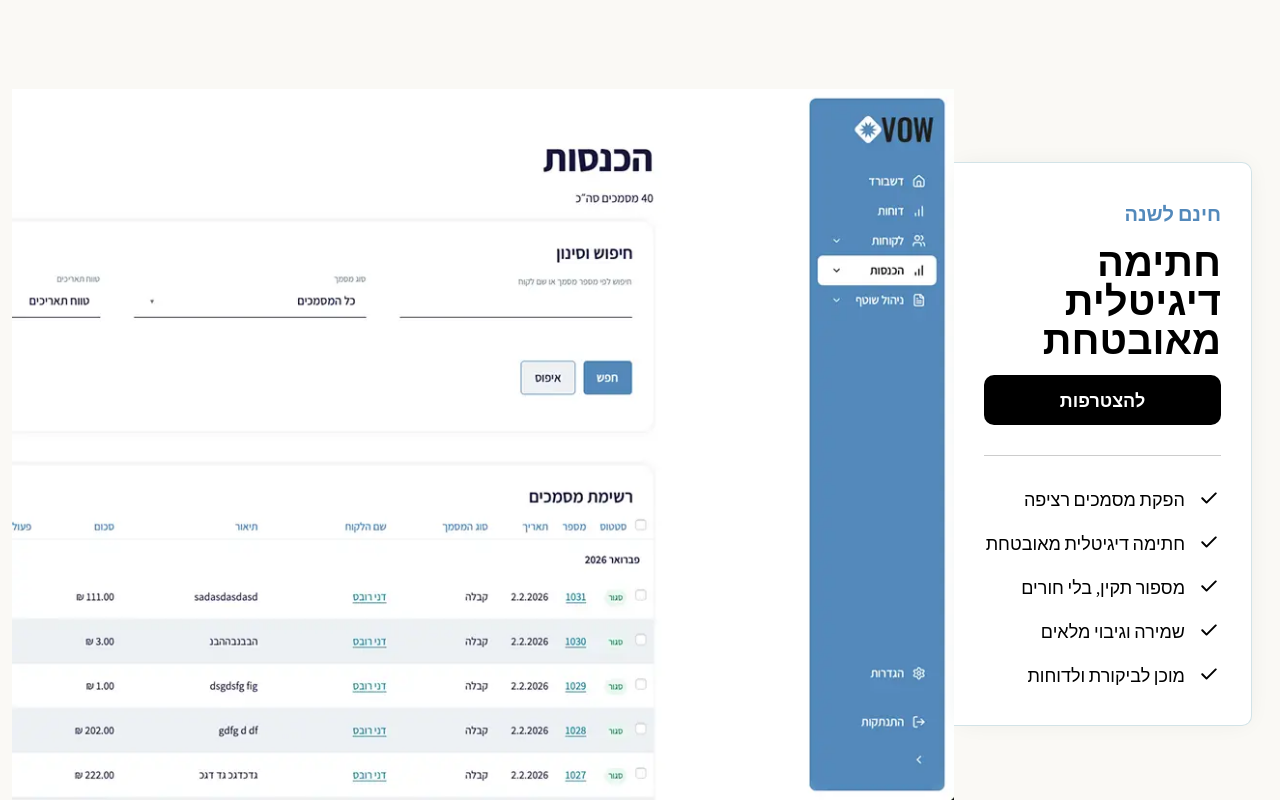
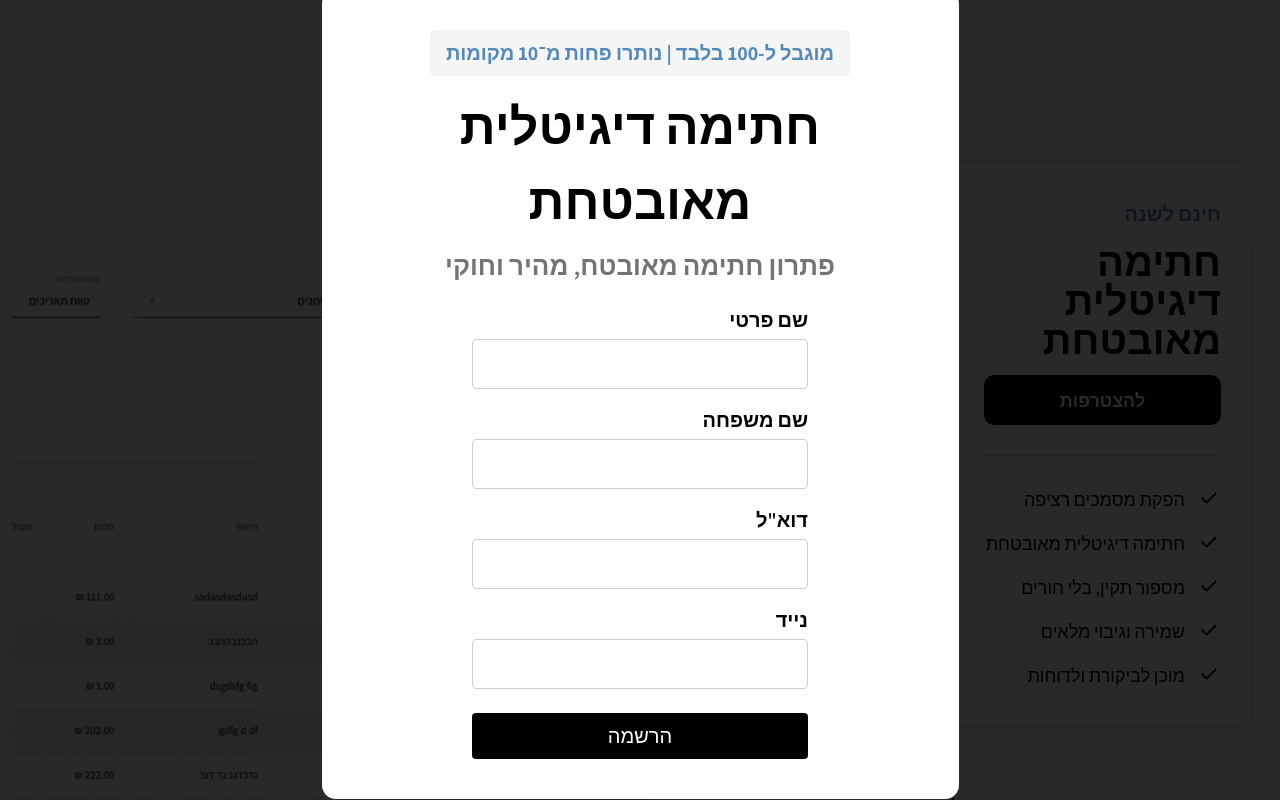
Before and after one commit to thebarlev/vow-marketing, a Next.js app: page / in a window 1280 px wide. Both pictures are taken after a click on the button "להצטרפות". Shown: the part 2221-3021 px from the top of the page. Built offline with nearby package versions, Linux system fonts and the light colour scheme.

Commit message:
update popup design

```diff
--- a/src/app/_components/home/GreenSignatureCard.tsx
+++ b/src/app/_components/home/GreenSignatureCard.tsx
@@ -1,7 +1,24 @@
+"use client";
 import { CheckIcon } from "./CheckIcon"
 import Image from "next/image"
 
+import { useState } from "react"
+import { Popup } from "./Popup"
+
 export function GreenSignatureCard() {
+
+  const [open, setOpen] = useState(false);
+  const [popupData, setPopupData] = useState<{ title: string; description: string, toptext: string }>({
+    title: '',
+    description: '',
+    toptext: '',
+  });
+
+    const handleOpen = (title: string, description: string, toptext: string) => {
+    setPopupData({ title, description, toptext });
+    setOpen(true);
+  };
+
   return (
     <section aria-label="חתימה ירוקה" className="py-[var(--space-section)] mobile-margin-top">
       <div
@@ -23,9 +40,16 @@ export function GreenSignatureCard() {
               </p>
               <h3 className="mt-3 h3-title">
 חתימה דיגיטלית מאובטחת              </h3>
-              <button
+            <button
   type="button"
-  className="vow-btn-primary mt-4 w-full max-w-[323px]"
+  className="vow-btn-primary mt-4 w-full max-w-[323px] cursor-pointer"
+  onClick={() =>
+    handleOpen(
+      "חתימה דיגיטלית מאובטחת", // title (from h3)
+      "פתרון חתימה מאובטח, מהיר וחוקי", // description
+      "מוגבל ל-100 בלבד | נותרו פחות מ־10 מקומות" // top text (from p)
+    )
+  }
 >
   להצטרפות
 </button>
@@ -78,6 +102,16 @@ export function GreenSignatureCard() {
           </div>
         </div>
       </div>
+
+      {open && (
+        <Popup
+          title={popupData.title}
+          description={popupData.description}
+          toptext = {popupData.toptext}
+          onClose={() => setOpen(false)}
+        />
+      )}
+
     </section>
   )
 }
--- a/src/app/_components/home/PackagesSection.tsx
+++ b/src/app/_components/home/PackagesSection.tsx
@@ -7,17 +7,17 @@ import { Popup } from "./Popup"
 export function PackagesSection() {
 
   const [open, setOpen] = useState(false);
-const [popupData, setPopupData] = useState<{ title: string; description: string }>({
+const [popupData, setPopupData] = useState<{ title: string; description: string, toptext: string }>({
   title: '',
   description: '',
+  toptext: '',
 });
 
-  const handleOpen = (title: string, description: string) => {
-  setPopupData({ title, description });
+  const handleOpen = (title: string, description: string, toptext: string) => {
+  setPopupData({ title, description, toptext });
   setOpen(true);
 };
 
-const handleClose = () => setOpen(false);
 
   return (
     <section aria-label="החבילות שלנו" className="py-[var(--space-section)]">
@@ -42,7 +42,7 @@ const handleClose = () => setOpen(false);
               <button
                 type="button"
                 className="vow-btn-primary mt-4 w-full cursor-pointer max-w-[323px]"
-                onClick={() => handleOpen(p.title, p.kicker)}
+                onClick={() => handleOpen(p.title, p.kicker, p.toppopup)}
               >
                 {p.buttonLabel}
               </button>
@@ -66,6 +66,7 @@ const handleClose = () => setOpen(false);
         <Popup
           title={popupData.title}
           description={popupData.description}
+          toptext = {popupData.toptext}
           onClose={() => setOpen(false)}
         />
       )}
--- a/src/app/_components/home/Popup.tsx
+++ b/src/app/_components/home/Popup.tsx
@@ -1,35 +1,68 @@
 export type PopupProps = {
   title: string;
   description: string;
+  toptext?: string;
   onClose: () => void;
 };
 
-export function Popup({ title, description, onClose }: PopupProps) {
+export function Popup({ title, description, toptext, onClose }: PopupProps) {
   return (
-    <div className="fixed inset-0 z-[9999] flex items-center justify-center bg-black/60 px-4">
-      <div className="relative w-full max-w-[360px] rounded-xl bg-white p-6 text-right">
-        <button
-          onClick={onClose}
-          className="absolute left-3 top-3 text-gray-400 hover:text-black"
-        >
-          ✕
-        </button>
+    // Overlay (outside click closes)
+    <div
+      className="fixed inset-0 z-[9999] flex items-center justify-center bg-[#000000D6] px-4"
+      onClick={onClose}
+    >
+      {/* Popup box (inside click does NOT close) */}
+      <div
+        className="relative w-full max-w-[637px] rounded-xl bg-white p-10 mb-3 text-right"
+        onClick={(e) => e.stopPropagation()}
+      >
+        {toptext && (
+          <div className="text-center mb-3">
+            <span className="rounded bg-[#F5F5F5] px-4 py-2 text-[20px] text-[#5389BB] inline-block mx-auto font-bold">
+              {toptext}
+            </span>
+          </div>
+        )}
 
-        <span className="inline-block mb-2 rounded bg-blue-100 px-2 py-1 text-xs text-blue-600">
-          {description}
-        </span>
-
-        <h2 className="text-xl font-bold mb-4">
+        <h2 className="text-[50px] font-bold mb-1 text-center">
           {title}
         </h2>
 
-        <form className="space-y-3">
-          <input className="w-full rounded border px-3 py-2 text-sm" placeholder="שם פרטי" />
-          <input className="w-full rounded border px-3 py-2 text-sm" placeholder="שם משפחה" />
-          <input className="w-full rounded border px-3 py-2 text-sm" placeholder='דוא"ל' />
-          <input className="w-full rounded border px-3 py-2 text-sm" placeholder="נייד" />
+        <h6 className="mb-4 px-2 py-1 text-[26px] text-[#747474] font-semibold text-center">
+          {description}
+        </h6>
 
-          <button className="mt-2 w-full rounded bg-black py-2 text-white">
+        <form className="space-y-4 max-w-[336px] mx-auto">
+          <div>
+            <label className="mb-1 block text-[20px] font-semibold">
+              שם פרטי
+            </label>
+            <input className="w-full rounded border px-3 py-3" />
+          </div>
+
+          <div>
+            <label className="mb-1 block text-[20px] font-semibold">
+              שם משפחה
+            </label>
+            <input className="w-full rounded border px-3 py-3" />
+          </div>
+
+          <div>
+            <label className="mb-1 block text-[20px] font-semibold">
+              דוא"ל
+            </label>
+            <input className="w-full rounded border px-3 py-3" />
+          </div>
+
+          <div>
+            <label className="mb-1 block text-[20px] font-semibold">
+              נייד
+            </label>
+            <input className="w-full rounded border px-3 py-3" />
+          </div>
+
+          <button className="mt-2 w-full text-[20px] rounded bg-black py-2 text-white">
             הרשמה
           </button>
         </form>
--- a/src/app/_components/home/home.constants.ts
+++ b/src/app/_components/home/home.constants.ts
@@ -117,17 +117,20 @@ export const OUR_PACKAGES = [
   {
     title: "עיצוב ופיתוח",
     kicker: "מעצבים חוויה. מפתחים עתיד.",
+    toppopup: "",
     buttonLabel: "להשארת פרטים",
     bullets: PACKAGE_CARDS[3].bullets,
   },
   {
     title: "שיווק דיגיטלי",
+    toppopup: "השאירו פרטים ונחזור אליכם בשעות הקרובות",
     kicker: "יוצרים נוכחות דיגיטלית מנצחת",
     buttonLabel: "להשארת פרטים",
     bullets: PACKAGE_CARDS[2].bullets,
   },
   {
     title: "חשבונאות חכמה (AI)",
+    toppopup: "מוגבל ל-100 בלבד | נותרו פחות מ־10 מקומות",
     kicker: "הרואה חשבון שלך עובד 24/7",
     buttonLabel: "להשארת פרטים",
     bullets: PACKAGE_CARDS[1].bullets,
```
